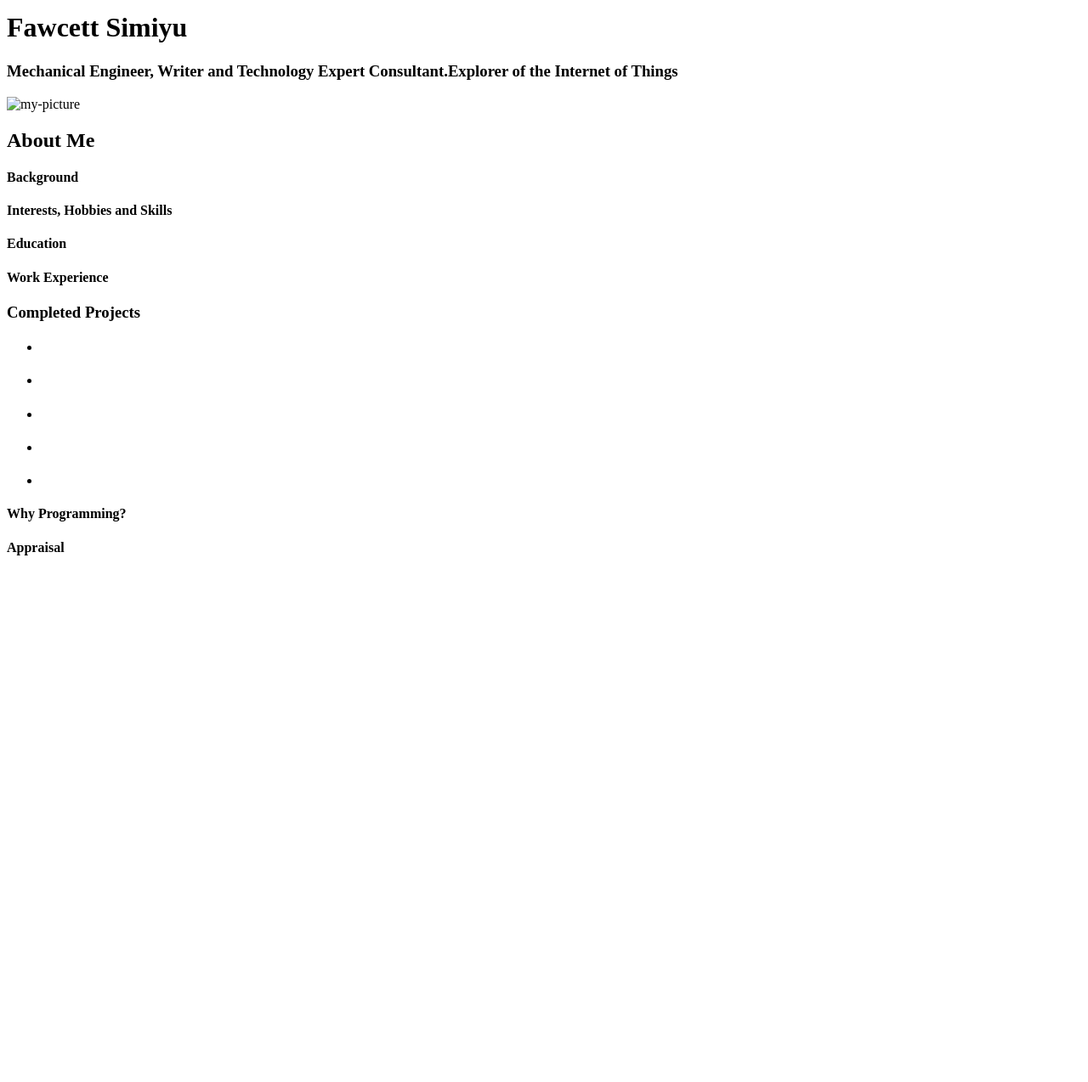
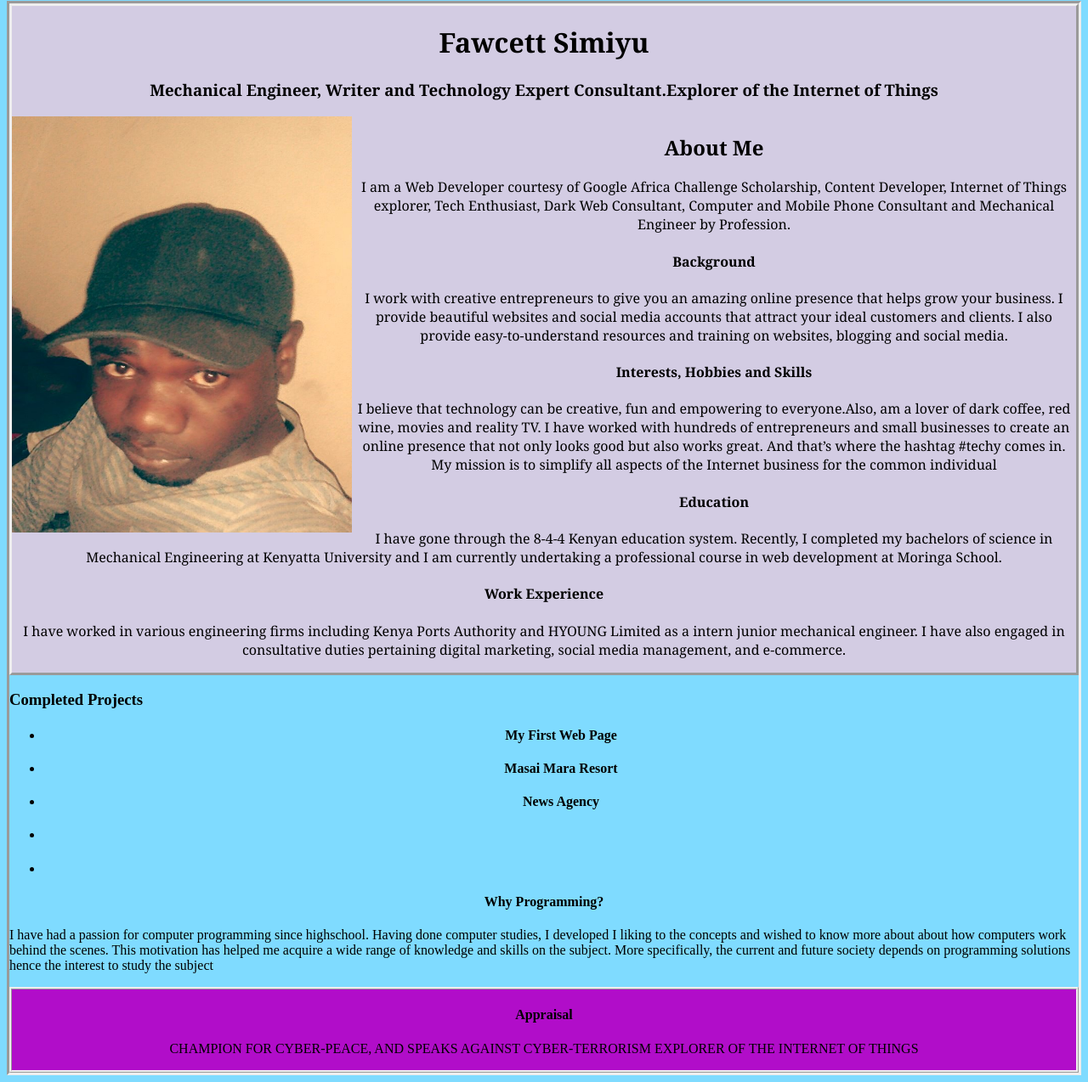
Before and after one commit to FawcettSimiyu/portfolio, a plain HTML site: page index.html in a window 1280 px wide. Shown: the part 7-1281 px from the top of the page at 85% size. Before the commit the page ends 800 px from the top, so only its background shows below. Drawn offline with Linux system fonts and the light colour scheme.

Commit message:
Add page content and background colors.

```diff
--- /dev/null
+++ b/css/styles.css
@@ -0,0 +1,34 @@
+.projects {
+
+}
+.About{
+  float:left;
+}
+p.footer {
+  background-color: silver;
+}
+body {
+  background-color: #7FDBFF;
+  border-style: inset;
+}
+.header {
+  text-align: center;
+  font-family: georgia;
+  border-style: outset;
+  background-color: #D3CCE3;
+}
+.footer {
+  text-align: center;
+  border-style: ridge;
+  background-color: #B10DC9;
+}
+h2 {
+  text-align: center;
+}
+h4 {
+  text-align: center;
+}
+.wrap{
+  display:flex;
+  background-color: #302b63;
+}
--- a/index.html
+++ b/index.html
@@ -3,34 +3,39 @@
   <head>
     <meta charset="utf-8">
     <title>Fawcett Simiyu</title>
+    <link href="css/styles.css" rel="stylesheet" type="text/css">
   </head>
   <body>
     <div class="header">
       <h1>Fawcett Simiyu</h1>
       <h3>Mechanical Engineer, Writer and Technology Expert Consultant.Explorer of the Internet of Things</h3>
-    </div>
-    <div class="photo">
-      <img src="fawcett.jpeg" alt="my-picture">
+      <div class="wrap">
+      </div>
+      <div class="photo">
+      <img src="images/fawcett.jpg" alt="my-picture" style="width:400px;height:490px" align="left">
     </div>
     <div class="about">
       <h2>About Me</h2>
-      <p></p>
+      <p>I am a Web Developer courtesy of Google Africa Challenge Scholarship, Content Developer, Internet of Things explorer, Tech Enthusiast, Dark Web Consultant, Computer and Mobile Phone Consultant and Mechanical Engineer by Profession.</p>
       <h4>Background</h4>
-      <p></p>
+      <p>I work with creative entrepreneurs to give you an amazing online presence that helps grow your business. I provide beautiful websites and social media accounts that attract your ideal customers and clients. I also provide easy-to-understand resources and training on websites, blogging and social media.</p>
       <h4>Interests, Hobbies and Skills</h4>
-      <p></p>
+      <p>I believe that technology can be creative, fun and empowering to everyone.Also, am a lover of dark coffee, red wine, movies and reality TV. I have worked with hundreds of entrepreneurs and small businesses to create an online presence that not only looks good but also works great. And that’s where the hashtag #techy comes in.
+        My mission is to simplify all aspects of the Internet business for the common individual</p>
       <h4>Education</h4>
-      <p></p>
+      <p>I have gone through the 8-4-4 Kenyan education system. Recently, I completed my bachelors of science in Mechanical Engineering at Kenyatta University and I am currently undertaking a professional course in web development at Moringa School.</p>
       <h4>Work Experience</h4>
+      <p>I have worked in various engineering firms including Kenya Ports Authority and HYOUNG Limited as a intern junior mechanical engineer. I have also engaged in consultative duties pertaining digital marketing, social media management, and e-commerce.</p>
     </div>
+  </div>
     <div class="projects">
       <h3>Completed Projects</h3>
       <ul>
-        <li><h4></h4></li>
+        <li><h4>My First Web Page</h4></li>
         <p></p>
-        <li><h4></h4> </li>
+        <li><h4>Masai Mara Resort</h4> </li>
         <p></p>
-        <li><h4></h4> </li>
+        <li><h4>News Agency</h4> </li>
         <p></p>
         <li><h4></h4> </li>
         <p></p>
@@ -40,11 +45,12 @@
     </div>
     <div class="program">
       <h4>Why Programming?</h4>
-      <p></p>
+      <p>I have had a passion for computer programming since highschool. Having done computer studies, I developed I liking to the concepts and wished to know more about about how computers work behind the scenes. This motivation has helped me acquire a wide range of knowledge and skills on the subject. More specifically, the current and future society depends on programming solutions hence the interest to study the subject</p>
     </div>
     <div class="footer">
       <h4>Appraisal</h4>
-      <p></p>
+      <p>CHAMPION FOR CYBER-PEACE, AND SPEAKS AGAINST CYBER-TERRORISM
+        EXPLORER OF THE INTERNET OF THINGS</p>
     </div>
   </body>
 </html>
```
Also changed, not shown: images/eugene.jpg (added), images/fawcett.jpg (added), 1 other file.
